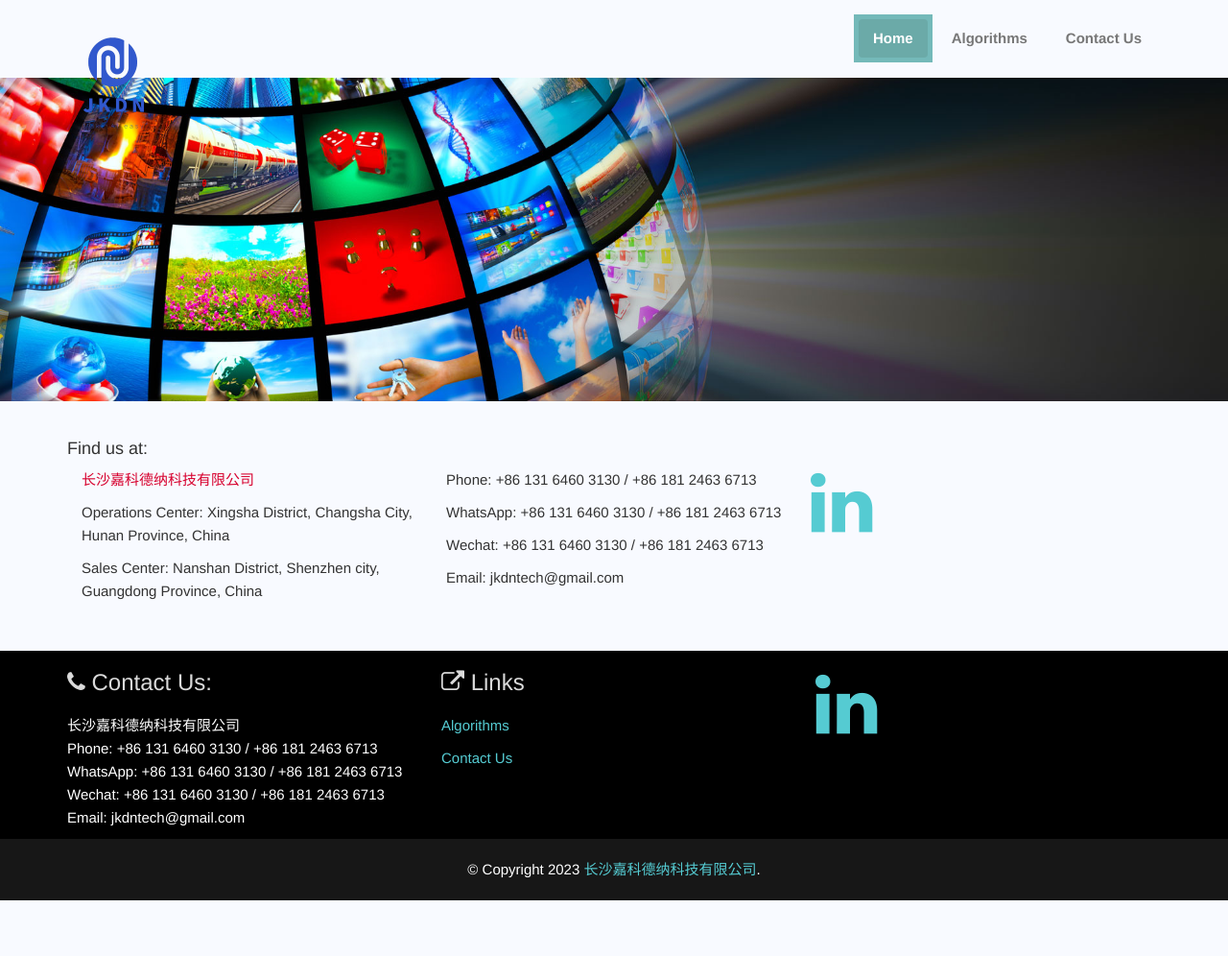
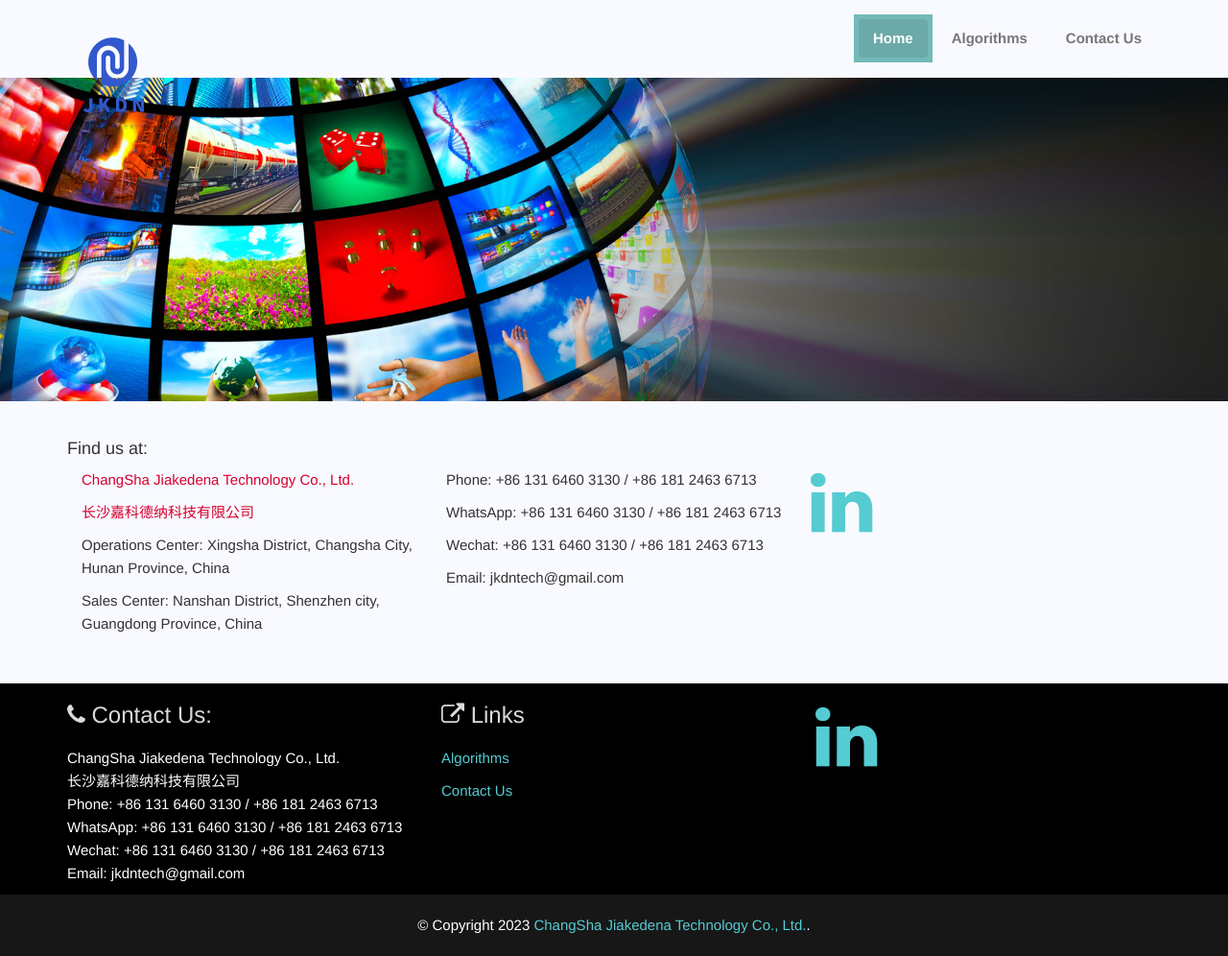
Before and after one commit to JKDN-Tech/JKDN-Tech.github.io, a Jekyll site: the page built from contact.html, in a window 1280 px wide. Shown: the whole page at 96% size. Built offline with Jekyll 4.4.1, drawn with Linux system fonts in a browser that asks for light colours; before the commit the page ends 938 px from its top, so only the background shows below that.

Commit message:
auto update

```diff
--- a/_config.yml
+++ b/_config.yml
@@ -21,7 +21,8 @@ baseurl: "" # the subpath of your site, e.g. /blog
 url: "" # the base hostname & protocol for your site, e.g. http://example.com
 
 # Company Information
-company_name: 长沙嘉科德纳科技有限公司
+company_name_cn: 长沙嘉科德纳科技有限公司
+company_name: ChangSha Jiakedena Technology Co., Ltd.
 address_line: 广东省深圳市南山区
 telephone_number: +86 131 6460 3130 / +86 181 2463 6713
 fax_number: 1.800.245.357
--- a/_includes/footer.html
+++ b/_includes/footer.html
@@ -6,6 +6,7 @@
         <h3><i class="fa fa-phone"></i> Contact Us:</h3>
         <p class="footer-contact">
           {{ site.company_name }} <br>
+          {{ site.company_name_cn }} <br>
           Phone: {{ site.telephone_number }} <br>
           WhatsApp: {{ site.telephone_number }} <br>
           Wechat: {{ site.telephone_number }} <br>
--- a/contact.html
+++ b/contact.html
@@ -19,6 +19,7 @@ published: true
     <div class="container">
       <div class="col-lg-4">
         <p class="block-author">{{ site.company_name }}</p>
+        <p class="block-author">{{ site.company_name_cn }}</p>
         <p>Operations Center: Xingsha District, Changsha City, Hunan Province, China</p>
         <p>Sales Center: Nanshan District, Shenzhen city, Guangdong Province, China</p>
         <!-- <em class="block-author">Email: {{ site.company_email }}</em> -->
```
